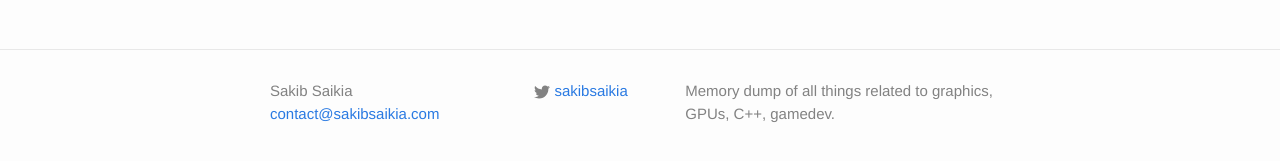
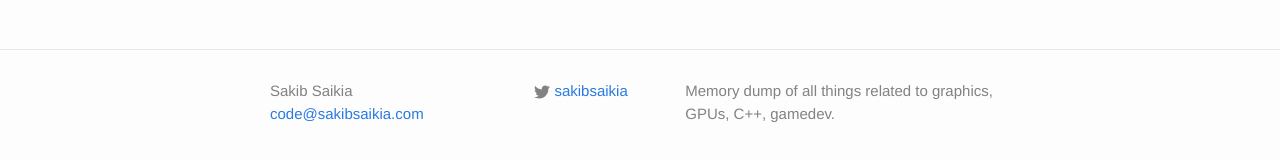
Before and after one commit to SakibSaikia/SakibSaikia.github.io, a Jekyll site: the page built from index.md, in a window 1280 px wide. Shown: the part 427-588 px from the top of the page. Built offline with Jekyll 4.4.1, drawn with Linux system fonts in a browser that asks for light colours.

Commit message:
Updated email to code@sakibsaikia.com

```diff
--- a/_config.yml
+++ b/_config.yml
@@ -14,7 +14,7 @@
 # You can create any custom variable you would like, and they will be accessible
 # in the templates via {{ site.myvariable }}.
 title: Sakib Saikia
-email: contact@sakibsaikia.com
+email: code@sakibsaikia.com
 description: > # this means to ignore newlines until "baseurl:"
   Memory dump of all things related to graphics, GPUs, C++, gamedev.
 baseurl: "" # the subpath of your site, e.g. /blog
```
